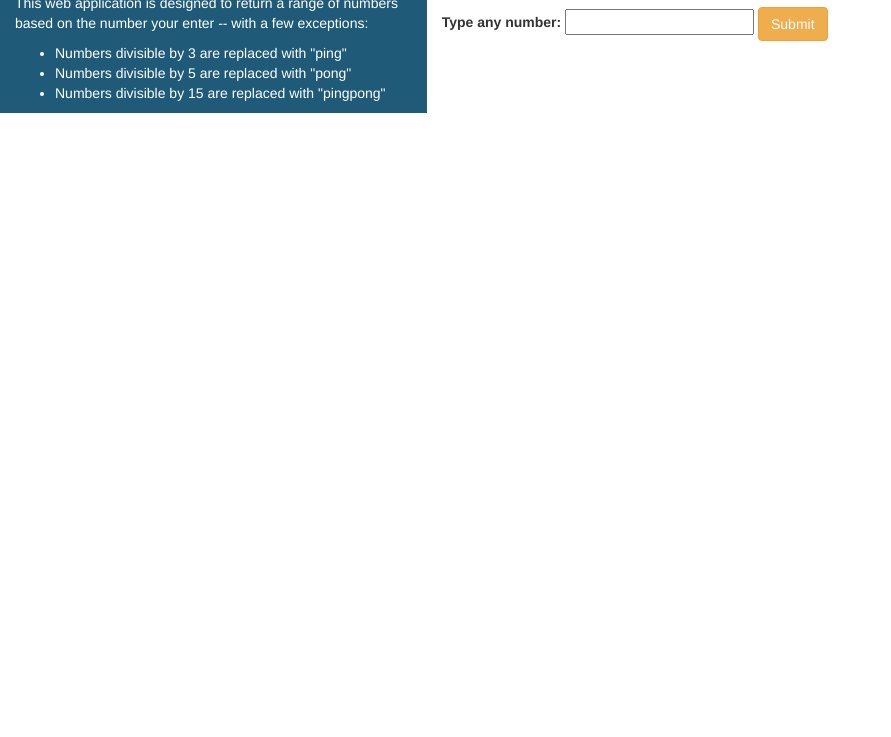
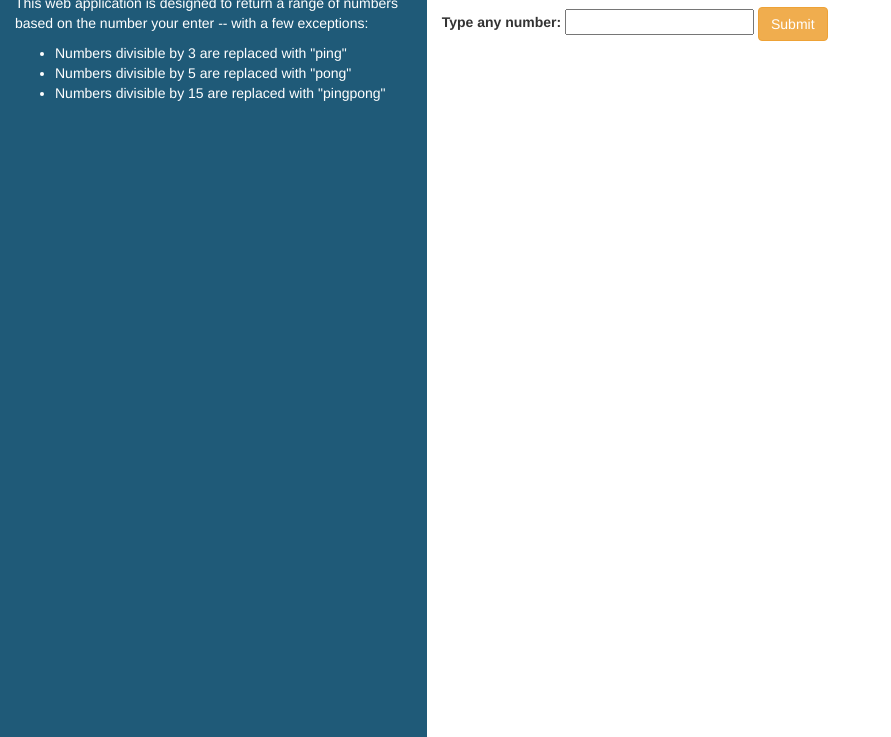
Before and after one commit to glatimer/code_review3, a plain HTML site: page index.html in a window 1280 px wide. Shown: the part 63-800 px from the top of the page, without its empty margins (0-891 px from the left). Drawn offline with Linux system fonts and the light colour scheme.

Commit message:
Add styling to sidebar.

```diff
--- a/css/styles.css
+++ b/css/styles.css
@@ -2,6 +2,8 @@
   background-color: #1f5a78;
   color: white;
   text-align: left;
+  float: left;
+  padding-bottom: 1000px;
 }
 
 .col-md-8 {
```
